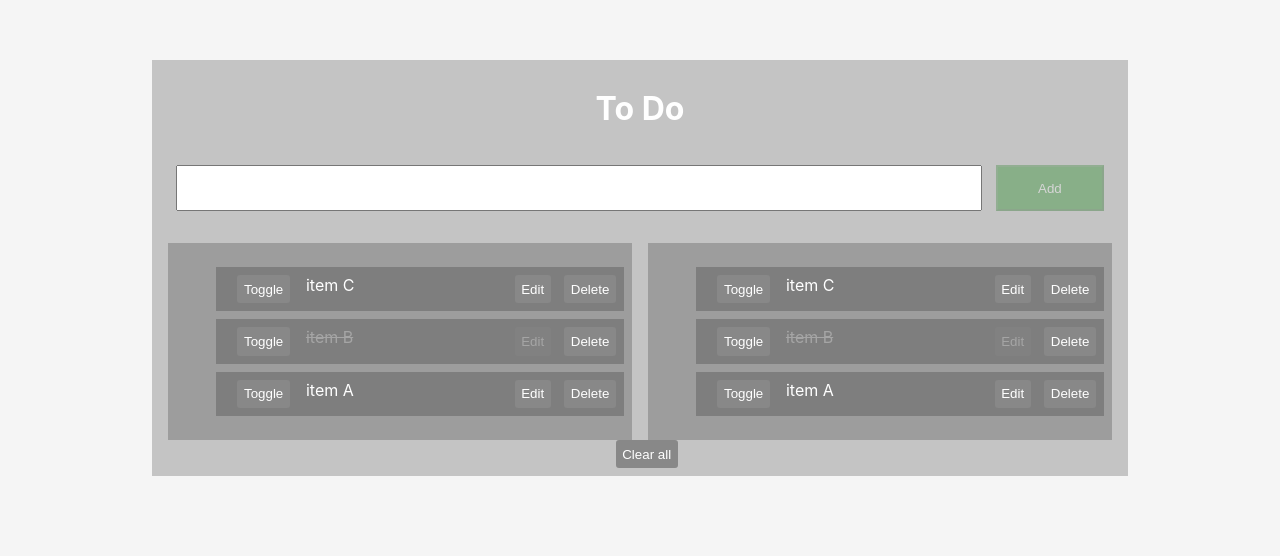
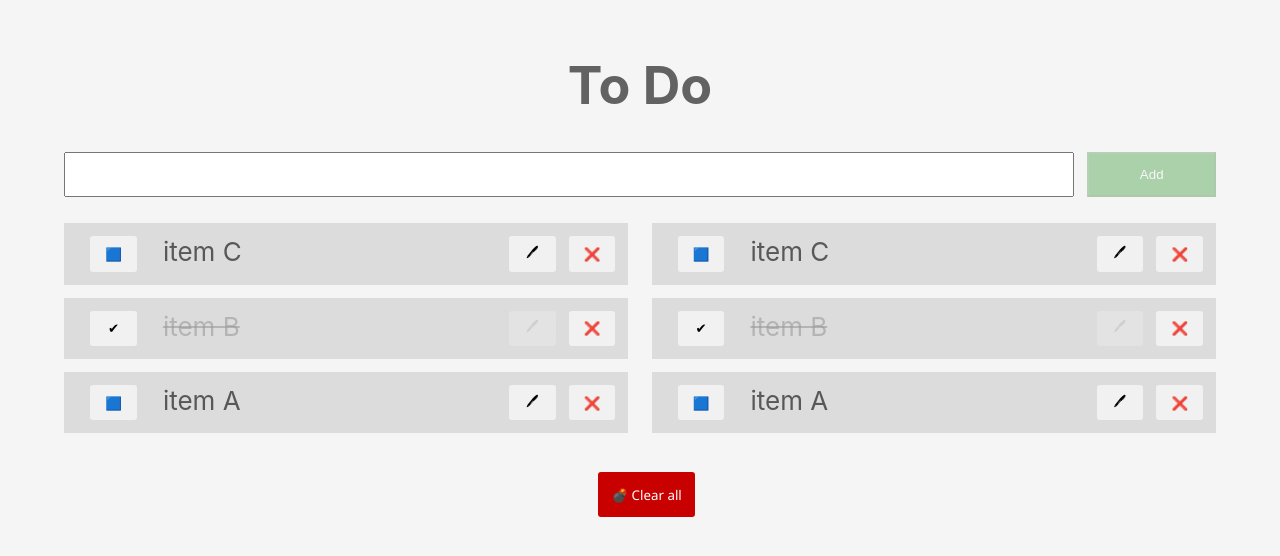
Before and after one commit to kodrclub/react-todo, a React (Create React App) app in the folder site/: page / in a window 1280 px wide. Shown: the part 132-688 px from the top of the page. Built offline with nearby package versions, Linux system fonts and the light colour scheme; the HTML template or start-up script is replaced by a standard one.

Commit message:
Playing around with styles

```diff
--- a/site/src/App.scss
+++ b/site/src/App.scss
@@ -6,13 +6,12 @@
   flex-direction: column;
   align-items: center;
   justify-content: center;
-  font-size: calc(0px + 2vmin);
+  font-size: calc(10px + 2vmin);
   color: white;
 
   button {
     border: none;
     border-radius: 3px;
-    background: #888;
   }
 }
 
--- a/site/src/components/Todo.js
+++ b/site/src/components/Todo.js
@@ -51,7 +51,9 @@ export default function Todo() {
         <TodoList items={items} onChange={itemsDidChange} />
         <TodoList items={items} onChange={itemsDidChange} />
       </div>
-      <button onClick={didClickClearItems}>Clear all</button>
+      <button className="clearAll" onClick={didClickClearItems}>
+        💣 Clear all
+      </button>
     </div>
   );
 }
--- a/site/src/components/Todo.scss
+++ b/site/src/components/Todo.scss
@@ -1,20 +1,36 @@
 .Todo {
-  background: rgba(0, 0, 0, 0.2);
-  padding: 0.5em;
+  // background: rgba(0, 0, 0, 0.1);
+  padding: 1.5em;
   width: 90%;
   max-width: 60em;
+
+  h1 {
+    color: rgba(0, 0, 0, 0.6);
+  }
+
+  .clearAll {
+    padding: 1em;
+    background-color: rgb(200, 0, 0);
+    color: white;
+    font-family: 'Segoe Ui', 'Courier New' !important;
   }
 
   .double-list-container {
     display: flex;
     flex-wrap: wrap;
 
+    .TodoList {
+      width: 100%;
+      margin-bottom: 1em;
+    }
+
     @media (min-width: 768px) {
       flex-wrap: nowrap;
-  }
+      justify-content: space-between;
 
       .TodoList {
-    flex: 1 0;
-    margin: 0 0.5em;
+        width: 49%;
       }
     }
+  }
+}
--- a/site/src/components/TodoInput.scss
+++ b/site/src/components/TodoInput.scss
@@ -1,6 +1,6 @@
 .TodoInput {
   display: flex;
-  padding: 1em;
+  // padding: 1em;
   margin-bottom: 1em;
 
   input[type='text'] {
--- a/site/src/components/TodoItem.js
+++ b/site/src/components/TodoItem.js
@@ -33,14 +33,14 @@ export default function TodoItem({ item, onChange }) {
 
   return (
     <li className="TodoItem">
-      <button onClick={toggleIsDone}>Toggle</button>
+      <button onClick={toggleIsDone}>{item.isDone ? '✔' : '🟦'}</button>
 
       <span className={textClassName}>{item.text}</span>
 
       <Popup
         modal
         className="EditModal"
-        trigger={<button disabled={item.isDone}>Edit</button>}
+        trigger={<button disabled={item.isDone}>🖊</button>}
       >
         {(close) => (
           <TodoInput
@@ -57,7 +57,7 @@ export default function TodoItem({ item, onChange }) {
         )}
       </Popup>
 
-      <button onClick={markAsDeleted}>Delete</button>
+      <button onClick={markAsDeleted}>❌</button>
     </li>
   );
 }
--- a/site/src/components/TodoItem.scss
+++ b/site/src/components/TodoItem.scss
@@ -1,18 +1,20 @@
 .TodoItem {
-  list-style: none;
   display: flex;
 
-  background: rgba(0, 0, 0, 0.2);
+  background: rgba(0, 0, 0, 0.1);
+  color: rgba(0, 0, 0, 0.6);
   padding: 0.5em;
   margin-bottom: 0.5em;
 }
 
 button {
   flex: 1 0;
-  background: rgba(255, 0, 0, 0.2);
+  // background: rgba(255, 0, 0, 0.2);
+  background: rgba(255, 255, 255, 0.6);
+  border: 3px solid rgba(0, 0, 0, 0.3);
   padding: 0.5em;
   margin-left: 1em;
-  color: white;
+  // color: white;
 
   &:disabled {
     opacity: 0.3;
--- a/site/src/components/TodoList.js
+++ b/site/src/components/TodoList.js
@@ -3,7 +3,7 @@ import './TodoList.scss';
 import TodoItem from './TodoItem';
 
 export default function TodoList({ items, onChange }) {
-  const itemDidChange = (item) => {
+  const handleItemChange = (item) => {
     const index = items.findIndex((oldItem) => item.id === oldItem.id);
     items[index] = { ...item, isDone: item.isDone, text: item.text };
     onChange(items);
@@ -23,7 +23,7 @@ export default function TodoList({ items, onChange }) {
               return '';
             }
             return (
-              <TodoItem key={index} item={item} onChange={itemDidChange} />
+              <TodoItem key={index} item={item} onChange={handleItemChange} />
             );
           })
           .reverse()}
--- a/site/src/components/TodoList.scss
+++ b/site/src/components/TodoList.scss
@@ -1,5 +1,12 @@
 .TodoList {
-  background: rgba(0, 0, 0, 0.2);
-  padding: 0.5em;
-  width: 100%;
+  // background: rgba(0, 0, 0, 0.2);
+  // padding: 0.5em;
+  // width: 100%;
+
+  ul {
+    list-style: none;
+    list-style-position: outside;
+    margin: 0;
+    padding: 0;
+  }
 }
--- a/site/src/index.scss
+++ b/site/src/index.scss
@@ -11,3 +11,9 @@ code {
   font-family: source-code-pro, Menlo, Monaco, Consolas, 'Courier New',
     monospace;
 }
+
+button {
+  font-family: -apple-system, BlinkMacSystemFont, 'Segoe UI', 'Roboto', 'Oxygen',
+    'Ubuntu', 'Cantarell', 'Fira Sans', 'Droid Sans', 'Helvetica Neue',
+    sans-serif;
+}
```
Lines whose indentation alone changed are shown as unchanged.
